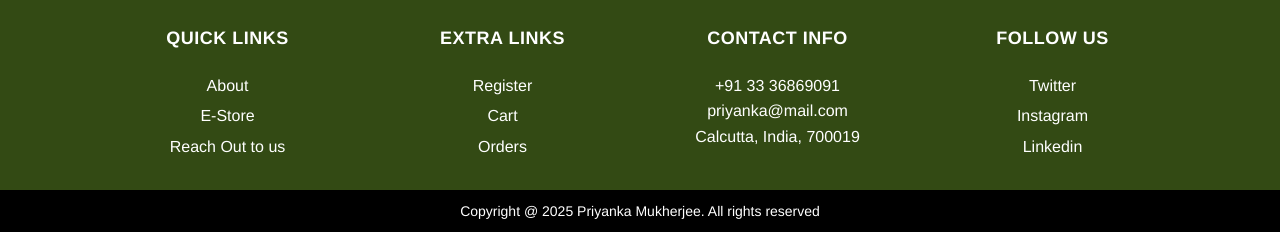
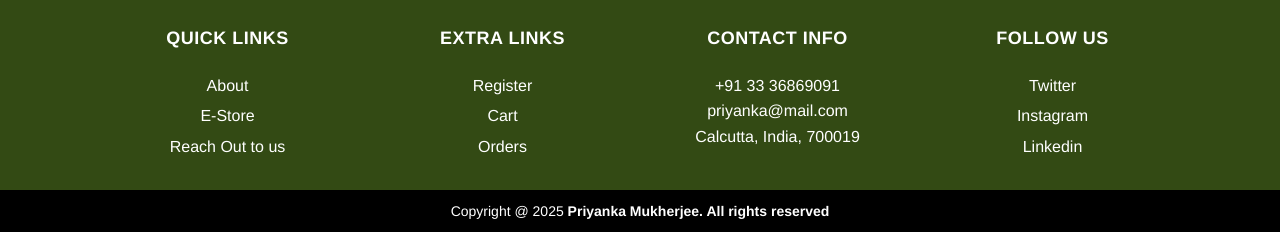
Before and after one commit to Priyanka-1-CS/Book-Store-Project, a PHP site: page /cart.php in a window 1280 px wide. Shown: the part 591-823 px from the top of the page. Run offline with PHP 8.4, Linux system fonts and the light colour scheme; the visitor is signed in with stand-in values (Sample User, id 1); data that the repository does not hold is empty.

Commit message:
style.css modified

```diff
--- a/css/style.css
+++ b/css/style.css
@@ -629,6 +629,10 @@ section.credit {
     text-align: center;
 }
 
+section.credit span {
+    font-weight: bold;
+}
+
 /* ----------------------------------------------------
    RESPONSIVE STYLES
 ---------------------------------------------------- */
```
